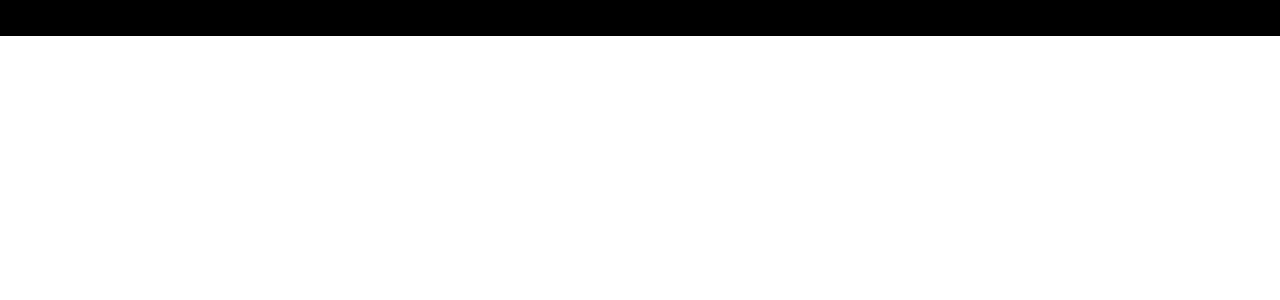
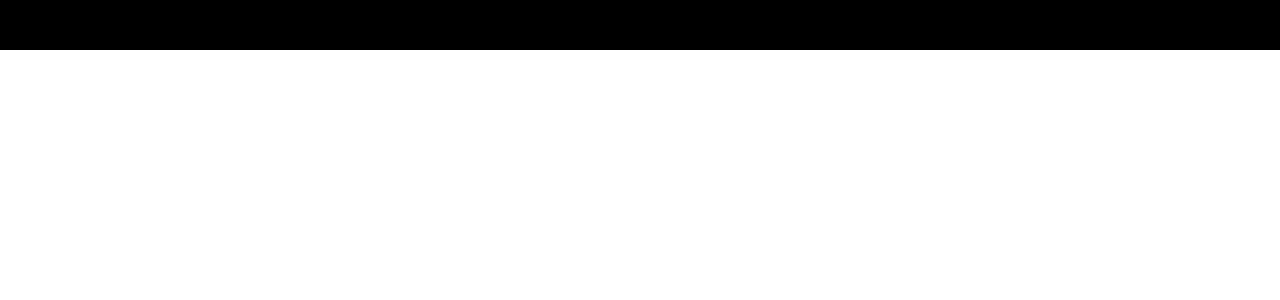
Before and after one commit to ericjay1452/youtube-clone-react, a React (Create React App) app: page / in a window 1280 px wide. Shown: the top 300 px of the page. Built offline with nearby package versions, Linux system fonts and the light colour scheme.

Commit message:
working on my NavBar

```diff
--- a/src/Components/NavBar/NavBar.jsx
+++ b/src/Components/NavBar/NavBar.jsx
@@ -1,8 +1,19 @@
 import React from 'react'
+import {Link} from "react-router-dom"
+import { Stack } from '@mui/material'
+import Logo from "../../Utils/Logo/Youtube-Logo.svg"
 
 const NavBar = () => {
   return (
-    <div>NavBar</div>
+    <Stack
+    direction={"row"}
+    sx = {{background : "#000", position : "sticky", top : "0"}}
+    alignItems = {"center"}
+    p= {2}
+    justifyContent = {"space-between"}
+    >
+
+    </Stack>
   )
 }
 
```
